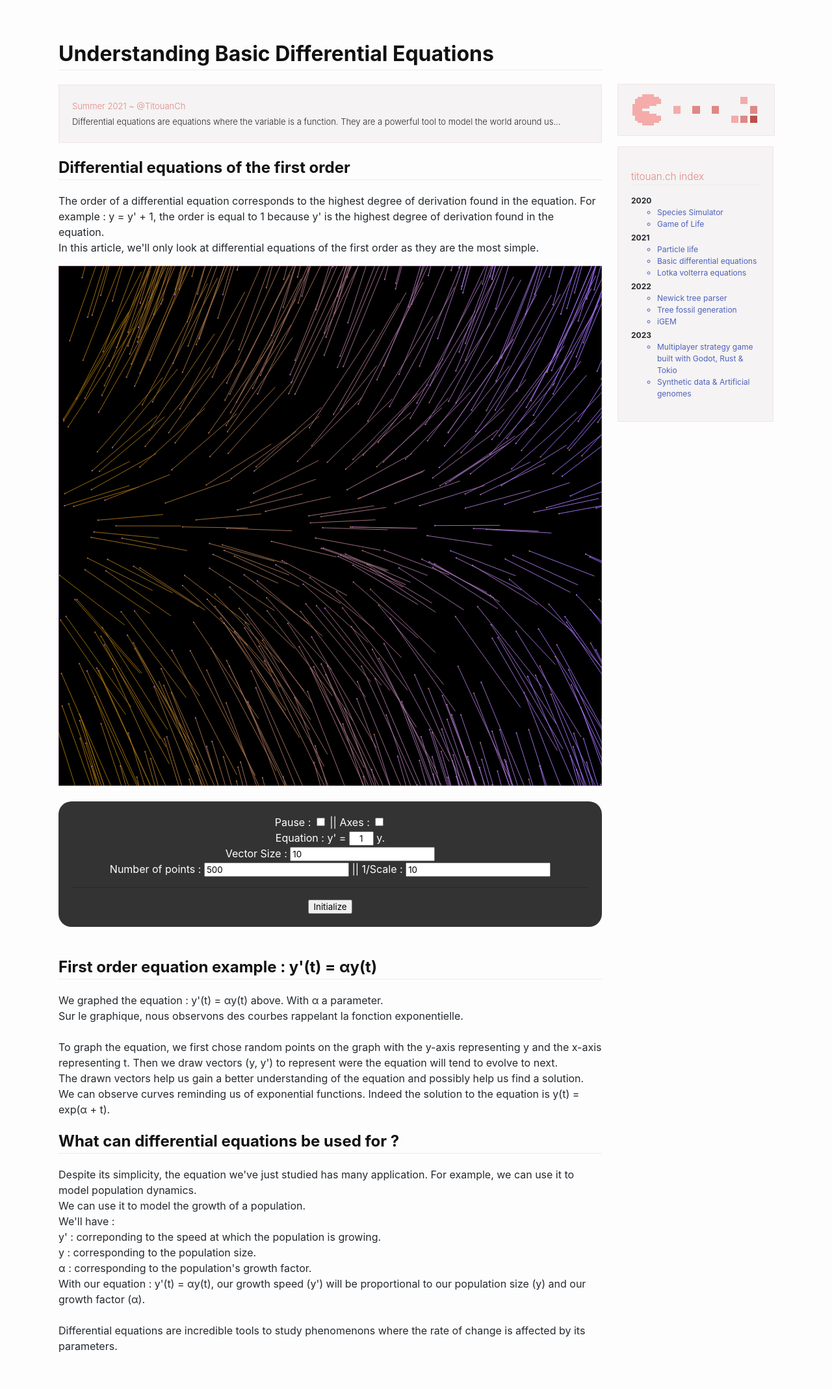
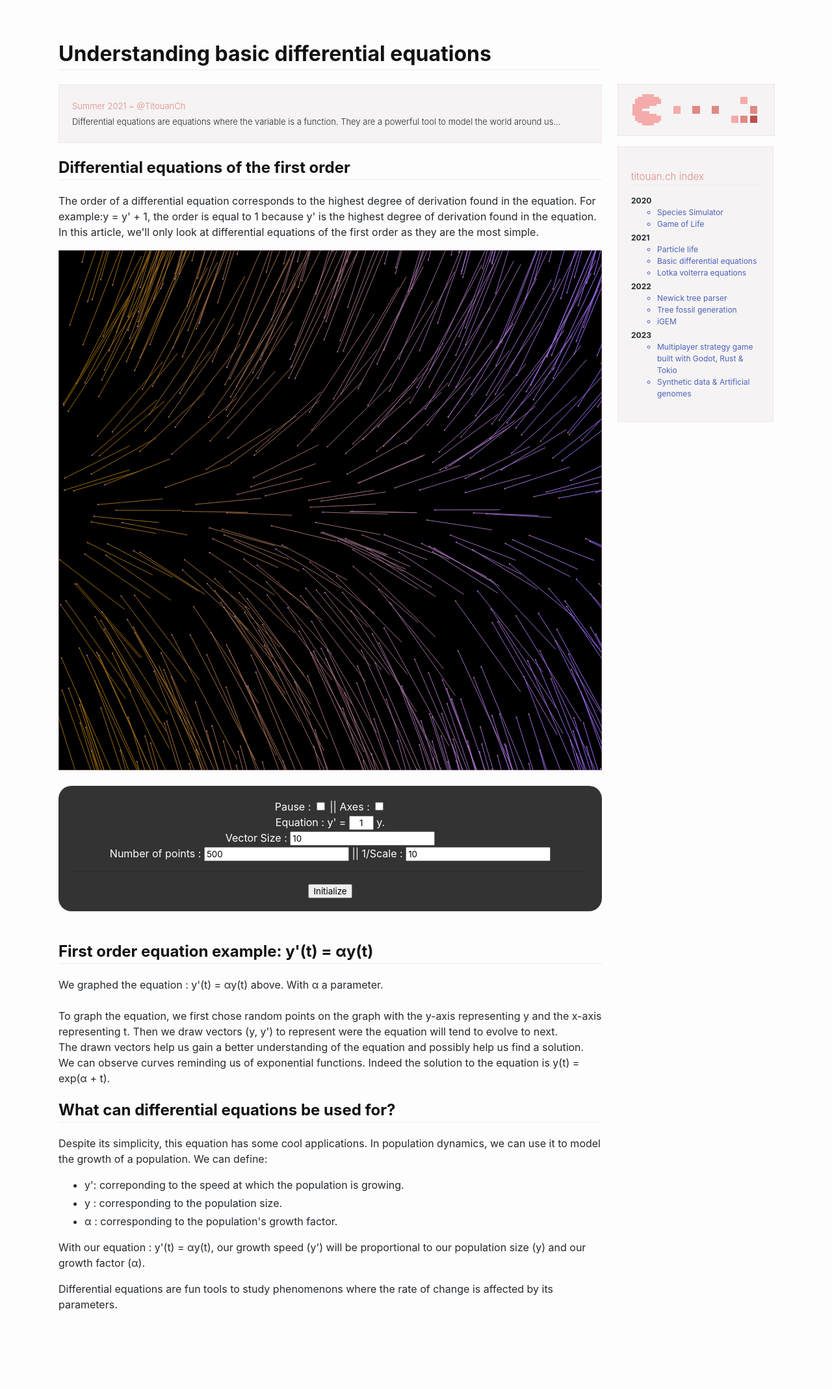
Before and after one commit to TitouanCh/species-simulator, a PHP site: page /differential-equations in a window 1280 px wide. Shown: the whole page at 65% size. After the commit the page ends 2017 px from the top, so only its background shows below. Run offline with PHP 8.4, Linux system fonts and the light colour scheme.

Commit message:
2021 articles updated.

```diff
--- a/src/includes/site-header.php
+++ b/src/includes/site-header.php
@@ -5,7 +5,8 @@
         <li>
             <div class="phone-button" width="16" style="position: absolute; top: 16px; right: 16px;"
                 onclick="toggle_phone_menu()">
-                <object data="menu.svg" width="16" style="pointer-events: none; filter: invert(100%);"></object>
+                <object data="/assets/svg/menu.svg" width="16"
+                    style="pointer-events: none; filter: invert(100%);"></object>
             </div>
         </li>
     </ul>
--- a/src/pages/differential-equations.php
+++ b/src/pages/differential-equations.php
@@ -1,5 +1,5 @@
 <div class="article">
-    <h1>Understanding Basic Differential Equations</h1>
+    <h1>Understanding basic differential equations</h1>
     <p class="short-intro">
         <span style="color: #df8886; font-style: normal;">Summer 2021 ~ @TitouanCh</span><br>
         Differential equations are equations where the variable is a function. They are a powerful tool to model the
@@ -9,7 +9,7 @@
     <h2>Differential equations of the first order</h2>
     <p>
         The order of a differential equation corresponds to the highest degree of derivation found in the equation.
-        For example : y = y' + 1, the order is equal to 1 because y' is the highest degree of derivation found in the
+        For example:y = y' + 1, the order is equal to 1 because y' is the highest degree of derivation found in the
         equation.
         </br>In this article, we'll only look at differential equations of the first order as they are the most simple.
     </p>
@@ -53,12 +53,11 @@
 
     </br>
 
-    <h2>First order equation example : y'(t) = αy(t)</h2>
+    <h2>First order equation example: y'(t) = αy(t)</h2>
     <p>
         We graphed the equation : y'(t) = αy(t) above. With α a parameter.
         </br>
-        Sur le graphique, nous observons des courbes rappelant la fonction exponentielle.
-        </br></br>
+        </br>
         To graph the equation, we first chose random points on the graph with the y-axis representing y and the x-axis
         representing t.
         Then we draw vectors (y, y') to represent were the equation will tend to evolve to next.
@@ -69,24 +68,27 @@
         + t).
     </p>
 
-    <h2>What can differential equations be used for ?</h2>
+    <h2>What can differential equations be used for?</h2>
 
     <p>
-        Despite its simplicity, the equation we've just studied has many application.
-        For example, we can use it to model population dynamics.
-        </br>
-        We can use it to model the growth of a population.</br>
-        We'll have :</br>
-        y' : correponding to the speed at which the population is growing.</br>
-        y : corresponding to the population size.</br>
-        α : corresponding to the population's growth factor.</br>
-        With our equation : y'(t) = αy(t), our growth speed (y') will be proportional to our population size (y) and our
-        growth factor (α).</br>
-        </br>
-        Differential equations are incredible tools to study phenomenons where the rate of change is affected by its
+        Despite its simplicity, this equation has some cool applications.
+        In population dynamics, we can use it to model the growth of a population.
+        We can define:</br>
+    <ul>
+        <li>y': correponding to the speed at which the population is growing.</li>
+        <li>y : corresponding to the population size.</br></li>
+        <li>α : corresponding to the population's growth factor.</br></li>
+
+    </ul>
+    <p>
+        With our equation : y'(t) = αy(t), our growth speed (y') will be proportional to our population size (y) and
+        our growth factor (α).
+    </p>
+    <p>
+        Differential equations are fun tools to study phenomenons where the rate of change is affected by its
         parameters.
     </p>
 
-    <script src="/scripts/differential/differential1.js"></script>
+    <script src="/assets/js/differential/differential1.js"></script>
 
 </div>
```
Also changed, not shown: src/pages/lotka-volterra.php (+5 -5 lines).
